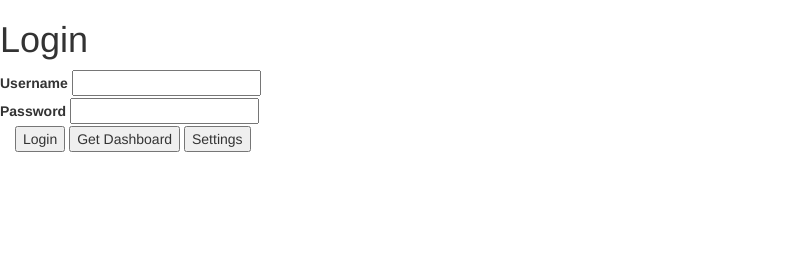
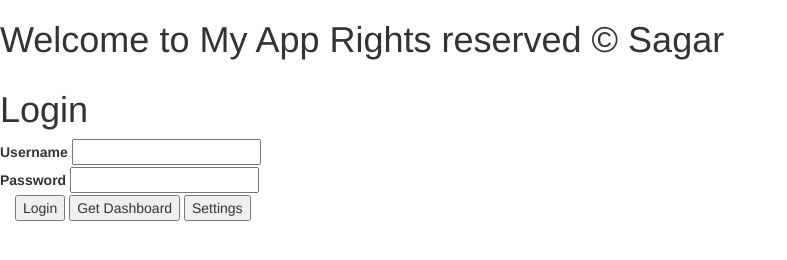
Before and after one commit to sagarnayar/NodeJS-JWT-Authentication-Test, a website: page index.html in a window 1280 px wide. Shown: the whole page, without its empty margins (0-787 px from the left). Drawn offline with nearby package versions, Linux system fonts and the light colour scheme.

Commit message:
Pushed code with all the Instruction

```diff
--- a/index.html
+++ b/index.html
@@ -8,6 +8,8 @@
     <script src="https://cdnjs.cloudflare.com/ajax/libs/axios/1.5.1/axios.min.js" integrity="sha512-emSwuKiMyYedRwflbZB2ghzX8Cw8fmNVgZ6yQNNXXagFzFOaQmbvQ1vmDkddHjm5AITcBIZfC7k4ShQSjgPAmQ==" crossorigin="anonymous" referrerpolicy="no-referrer"></script>
 </head>
 <body>
+
+    <h1>Welcome to My App Rights reserved © Sagar</h1>
 
 <div class="container-fluid">
     <h1 class="row">Login</h1>
```
